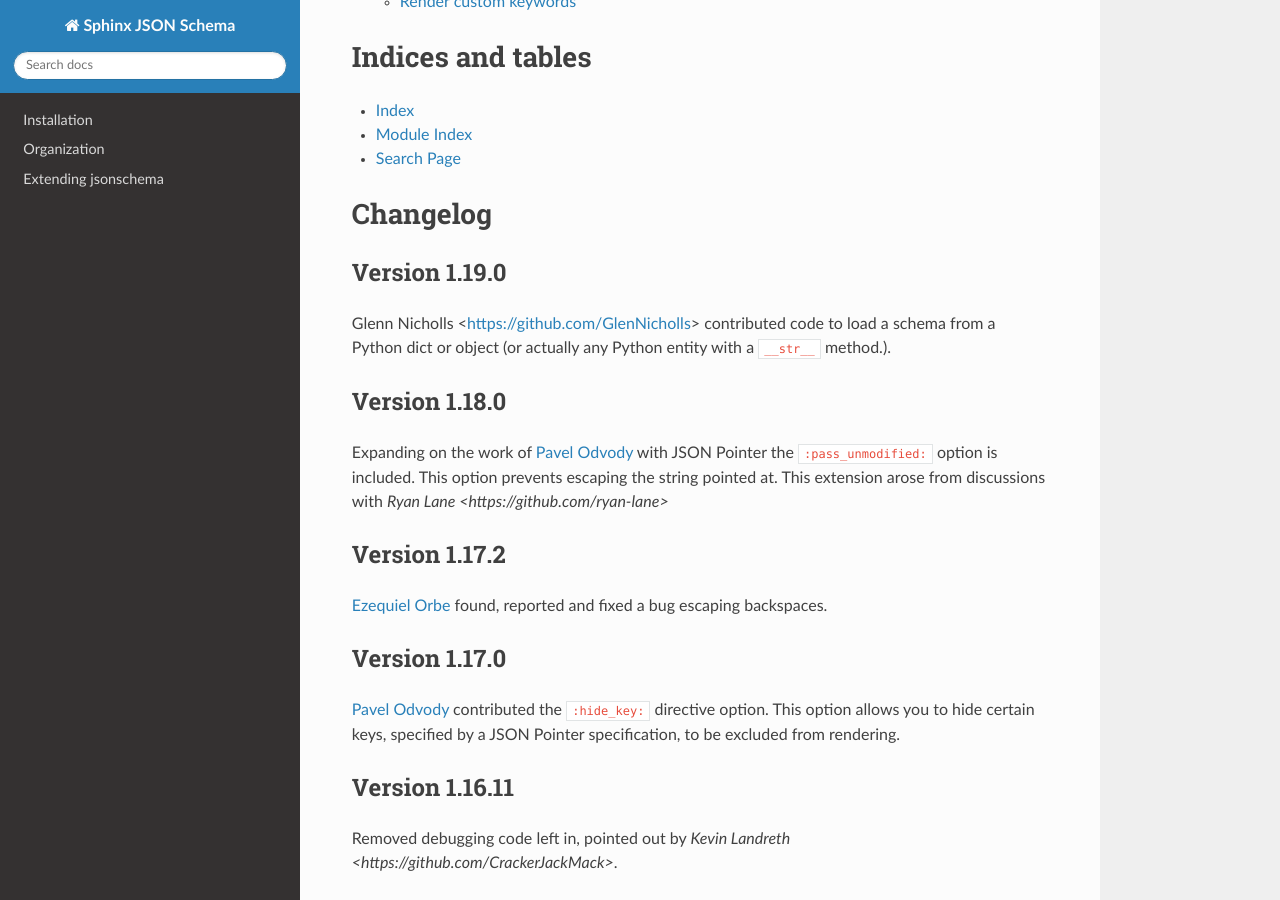
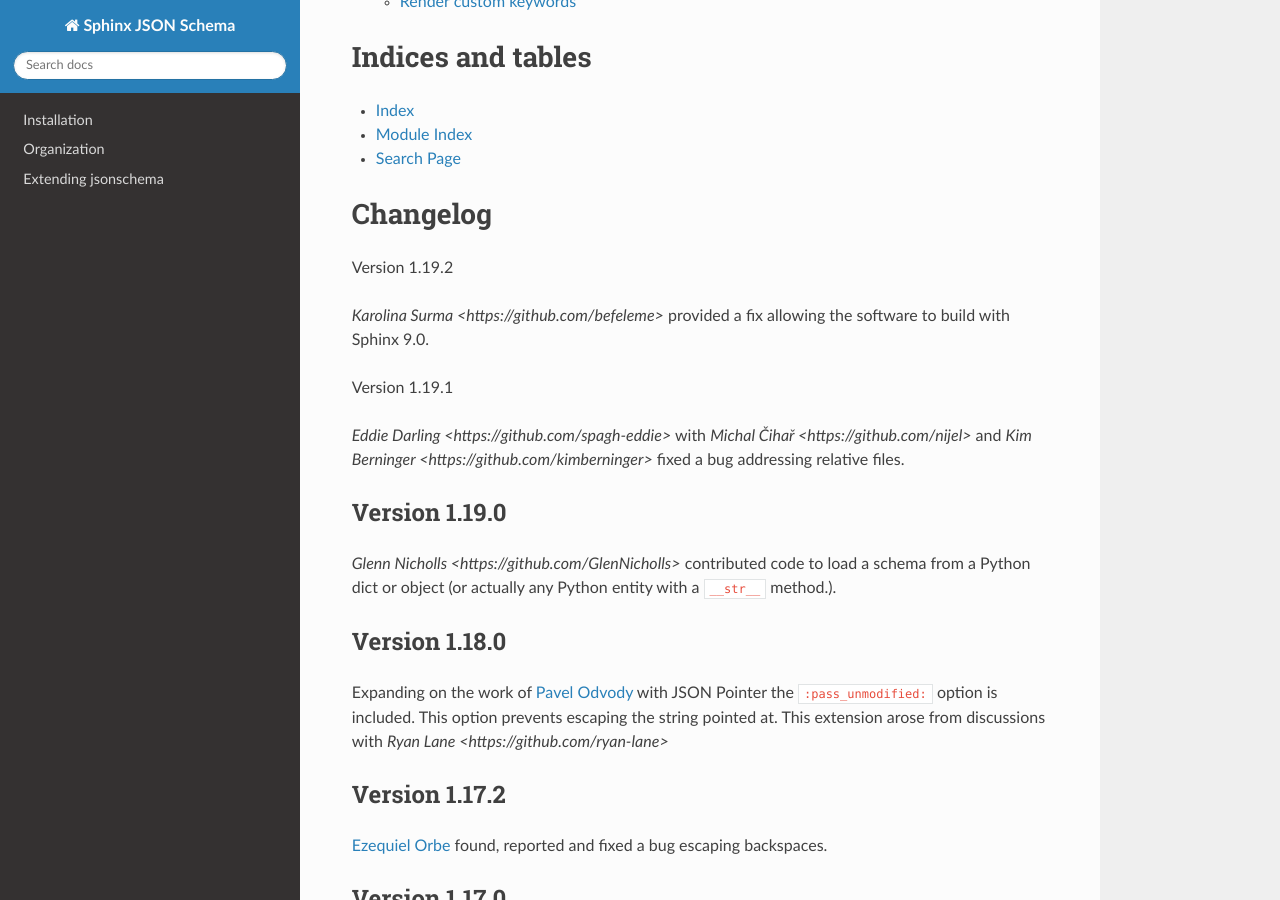
Before and after one commit to lnoor/sphinx-jsonschema, a Sphinx documentation site: the page built from docs/index.rst, in a window 1280 px wide and 900 px high, scrolled down 603 px. Built offline with Sphinx 7.4.7 and the Read the Docs theme 3.1.0, drawn with Linux system fonts in a browser that asks for light colours; pages that are not in the unit, such as notebooks, are missing from menus; some of the changed text lies outside the part shown.

```diff
--- a/docs/conf.py
+++ b/docs/conf.py
@@ -52,7 +52,7 @@ master_doc = 'index'
 
 # General information about the project.
 project = u'Sphinx JSON Schema'
-copyright = u'2017-2021, Leo Noordergraaf'
+copyright = u'2017-2025, Leo Noordergraaf'
 author = u'Leo Noordergraaf'
 
 # The version info for the project you're documenting, acts as replacement for
@@ -60,9 +60,9 @@ author = u'Leo Noordergraaf'
 # built documents.
 #
 # The short X.Y version.
-version = u'1.17'
+version = u'1.19'
 # The full version, including alpha/beta/rc tags.
-release = u'1.17.2'
+release = u'1.19.2'
 
 # The language for content autogenerated by Sphinx. Refer to documentation
 # for a list of supported languages.
--- a/docs/index.rst
+++ b/docs/index.rst
@@ -34,10 +34,20 @@ Indices and tables
 Changelog
 =========
 
+Version 1.19.2
+
+`Karolina Surma <https://github.com/befeleme>` provided a fix allowing the software to build with Sphinx 9.0.
+
+
+Version 1.19.1
+
+`Eddie Darling <https://github.com/spagh-eddie>` with `Michal Čihař <https://github.com/nijel>`
+and `Kim Berninger <https://github.com/kimberninger>` fixed a bug addressing relative files.
+
 Version 1.19.0
 --------------
 
-Glenn Nicholls <https://github.com/GlenNicholls> contributed code to load a schema from a
+`Glenn Nicholls <https://github.com/GlenNicholls>` contributed code to load a schema from a
 Python dict or object (or actually any Python entity with a ``__str__`` method.).
 
 Version 1.18.0
--- a/setup.py
+++ b/setup.py
@@ -10,7 +10,7 @@ with open(path.join(here, 'README.rst'), encoding='utf-8') as f:
 
 setup(
     name='sphinx-jsonschema',
-    version='1.19.0',     # don't forget: must match __init__.py::setup() return value
+    version='1.19.2',     # don't forget: must match __init__.py::setup() return value
 
     description='Sphinx extension to display JSON Schema',
     long_description=long_description,
--- a/sphinx-jsonschema/__init__.py
+++ b/sphinx-jsonschema/__init__.py
@@ -9,7 +9,7 @@
     Using this directory you can render JSON Schema directly
     in Sphinx.
 
-    :copyright: Copyright 2017-2020, Leo Noordergraaf
+    :copyright: Copyright 2017-2025, Leo Noordergraaf
     :licence: GPL v3, see LICENCE for details.
 """
 
@@ -393,5 +393,5 @@ def setup(app):
     app.add_config_value('jsonschema_options', {}, 'env')
     return {
         'parallel_read_safe': True,
-        'version': '1.19.0'
+        'version': '1.19.2'
     }
```
Also changed, not shown: README.rst (+11 -1 lines).
